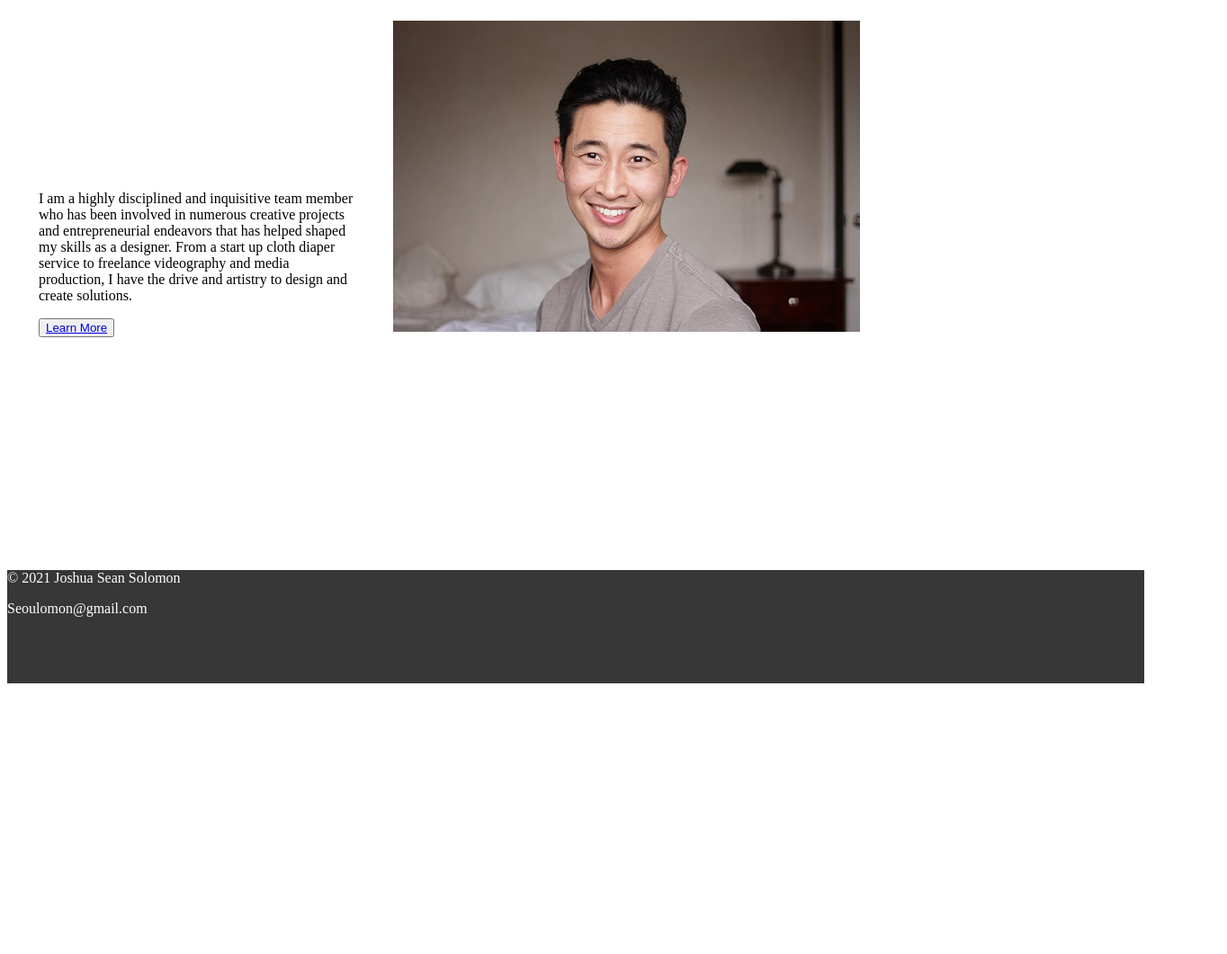
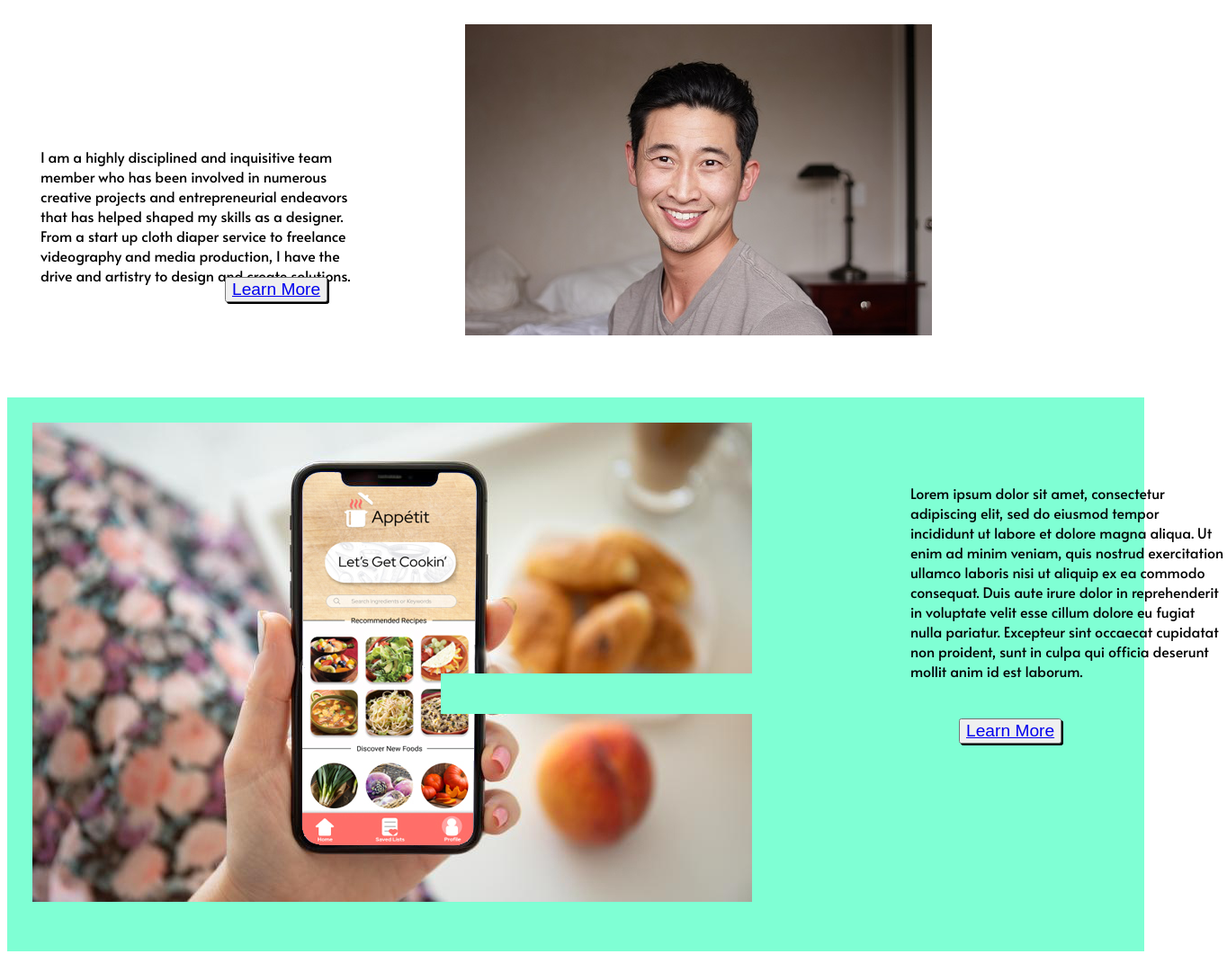
Before and after one commit to seoulomon/UX_UI_HW_17, a plain HTML site: page index.html in a window 1280 px wide. Shown: the part 114-1175 px from the top of the page at 90% size, 1364 px wide, since content can reach past the window. Before the commit the page ends 890 px from the top, so only its background shows below. Drawn offline with Linux system fonts and the light colour scheme.

Commit message:
added work section

```diff
--- a/css/style.css
+++ b/css/style.css
@@ -1,8 +1,15 @@
+
 .myDiv {
     display: inline-block;
 }
-p{
+.phero{
+    position:relative;
+    font-family: 'Alata', sans-serif;
+    font-style:inherit;
     color:black;
+    top: -60px ;
+    padding: 2px;
+    width: 100%;
 
 }
 nav {
@@ -12,6 +19,8 @@ nav {
     vertical-align: top;
     text-align: right;
     padding: 18px;
+    font-size: 16px;
+    font-family:'Alata', sans-serif;
 }
 
 li {
@@ -25,12 +34,32 @@ li {
     padding: 20px;
     width: 350px;
     height: 5px;
+    text-align: left;
     color: white;
+    padding-right: 100px;
+}
+
+#button1 {
+    position:absolute;
+    filter: drop-shadow(2px 2px);
+    right: 0px;
+    left: 250px;
+    bottom: 350px;
+}
+
+.learnMe {
+
+font-size: larger;
+   margin: auto;
 }
 
 .heroimg {
+
     height: 600px;
     padding: 15px;
+
+
+
 }
 
 #content {
@@ -46,6 +75,65 @@ footer {
     background-color: #373738;
 }
 
+footer p {
+    font-family:'Alata', sans-serif;
+    font-size: larger;
+    padding: 20px;
+
+}
+
 .pFooter {
     color: white;
+
 }
+
+/* SECTION - WORK1  */
+
+
+
+.work1 {
+    margin-top: -180px;
+    background-color: aquamarine;
+    height: 600px;
+    padding:8px;
+}
+
+#w1cont {
+    position: absolute;
+    background-color: aquamarine;
+    width: 1000px;
+}
+
+#button2 {
+    position:absolute;
+    filter: drop-shadow(2px 2px);
+    width: 150px ;
+    left: 1050px;
+    bottom: 180px;
+}
+
+.w1 {
+    display: inline-block;
+    background-color:aquamarine;
+    padding: 20px;
+    width: 350px;
+    height: 5px;
+    text-align: left;
+    color: white;
+    padding-right: 100px;
+
+}
+
+.pw1{
+    position:relative;
+    font-family: 'Alata', sans-serif;
+    font-style:inherit;
+    color:black;
+    bottom: 250px;
+    padding: 2px;
+    width: 100%;
+    left: 500px;
+}
+img {
+    margin: auto;
+}
--- a/index.html
+++ b/index.html
@@ -6,6 +6,8 @@
     <meta http-equiv="X-UA-Compatible" content="IE=edge">
     <meta name="viewport" content="width=device-width, initial-scale=1.0">
     <link href="css/style.css" rel="stylesheet" type="text/css">
+    <link rel="preconnect" href="https://fonts.gstatic.com">
+    <link href="https://fonts.googleapis.com/css2?family=Alata&display=swap" rel="stylesheet">
 </head>
 <title>Document</title>
 
@@ -24,60 +26,47 @@
         </nav>
         <section class="heroimg">
             <div id="content">
-                <div class="hero"><p>I am a highly disciplined and inquisitive team member who has been involved in
-                    numerous
-                    creative projects and entrepreneurial endeavors that has helped shaped my skills as a designer. From
-                    a start up
-                    cloth diaper service to freelance videography and media production, I have the drive and artistry to
-                    design and create solutions.</p>
-                    <button><a href="/html/">Learn More</a> </button>
+                <div class="hero">
+                    <p class="phero">I am a highly disciplined and inquisitive team member who has been involved in
+                        numerous
+                        creative projects and entrepreneurial endeavors that has helped shaped my skills as a designer.
+                        From
+                        a start up
+                        cloth diaper service to freelance videography and media production, I have the drive and
+                        artistry to
+                        design and create solutions.</p>
                 </div>
+                <div id="button1"> <button class="learnMe"><a href="/html/">Learn More</a></button>
+                </div>
+
                 <div class="hero"><img src="images/Headshot1_small.jpg">
+                </div>
+            </div>
+        </section>
 
+        <section class="work1">
+            <div id="w1cont">
+                <div class="w1"><img src="images/presentation hand.jpg">
+                </div>
+                <div class="w1">
+
+                    <p class="pw1">Lorem ipsum dolor sit amet, consectetur adipiscing elit, sed do eiusmod tempor incididunt ut labore et dolore magna aliqua. Ut enim ad minim veniam, quis nostrud exercitation ullamco laboris nisi ut aliquip ex ea commodo consequat. Duis aute irure dolor in reprehenderit in voluptate velit esse cillum dolore eu fugiat nulla pariatur. Excepteur sint occaecat cupidatat non proident, sunt in culpa qui officia deserunt mollit anim id est laborum.</p>
+                </div>
+                <div id="button2"> <button class="learnMe"><a href="/html/">Learn More</a></button>
                 </div>
 
 
+            </div>
+        </section>
 
 
 
-
-
-            </div>
-
-
-
-
-
-
-
-        </section>
-
-
-        <!-- <section class="heroimg">
-            <div class="content">
-                <img src="images/Headshot1_small.jpg">
-            <div class="intro">
-                    <p>I am a highly disciplined and inquisitive team member who has been involved in numerous creative
-                        projects
-                        and entrepreneurial endeavors that has helped shaped my skills as a designer. From a start up
-                        cloth
-                        diaper service to freelance videography and media production, I have the drive and artistry to
-                        design
-                        and create solutions.</p>
-
-                    <button><a href="/html/">Learn More</a> </button>
-            </div>
-
-            </div>
-
-
-        </section> -->
     </header>
 
     <footer>
 
-        <p><span class="pFooter">&copy; 2021 Joshua Sean Solomon</span></p>
-        <p><span class="pFooter">Seoulomon@gmail.com</span></p>
+        <p><span class="pFooter">&copy; 2021 Joshua Sean Solomon</span>
+        </p>
         <ul>
             <li><img src=""></li>
             <li><img src=""></li>
```
Also changed, not shown: images/presentation hand.jpg (added), images/v3_language_mobile homepage.gif (added), 1 other file.
